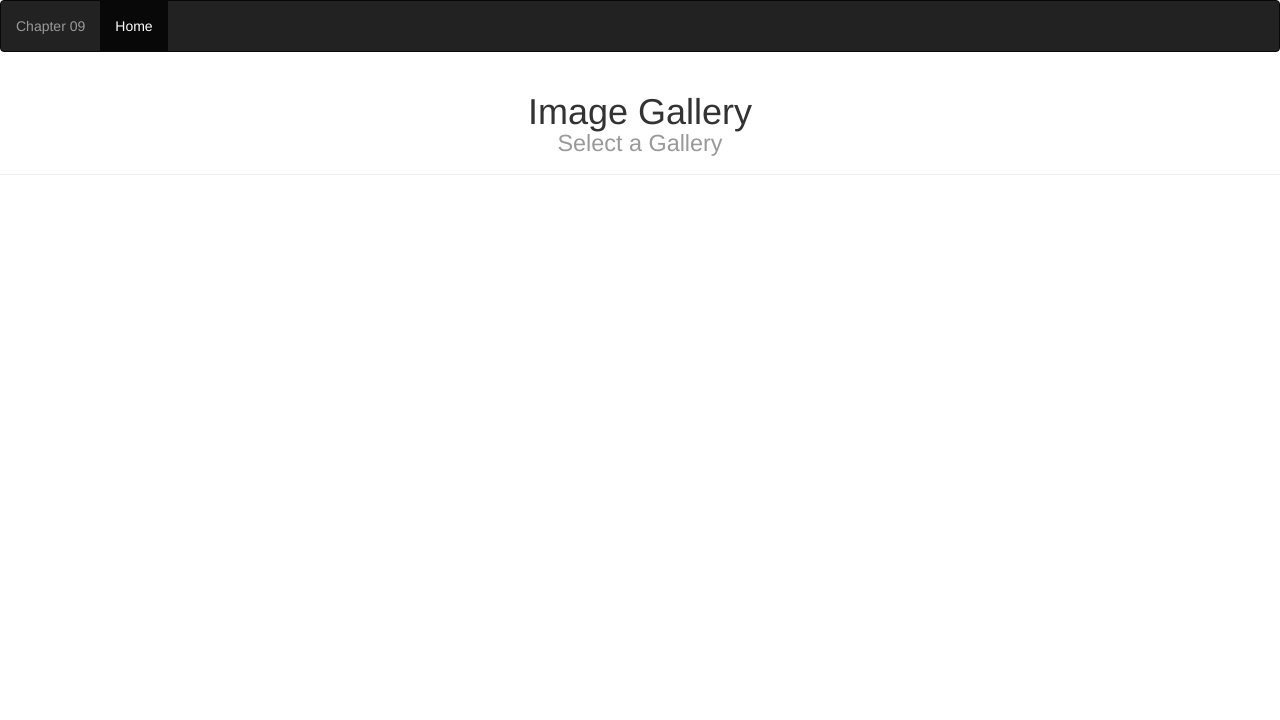
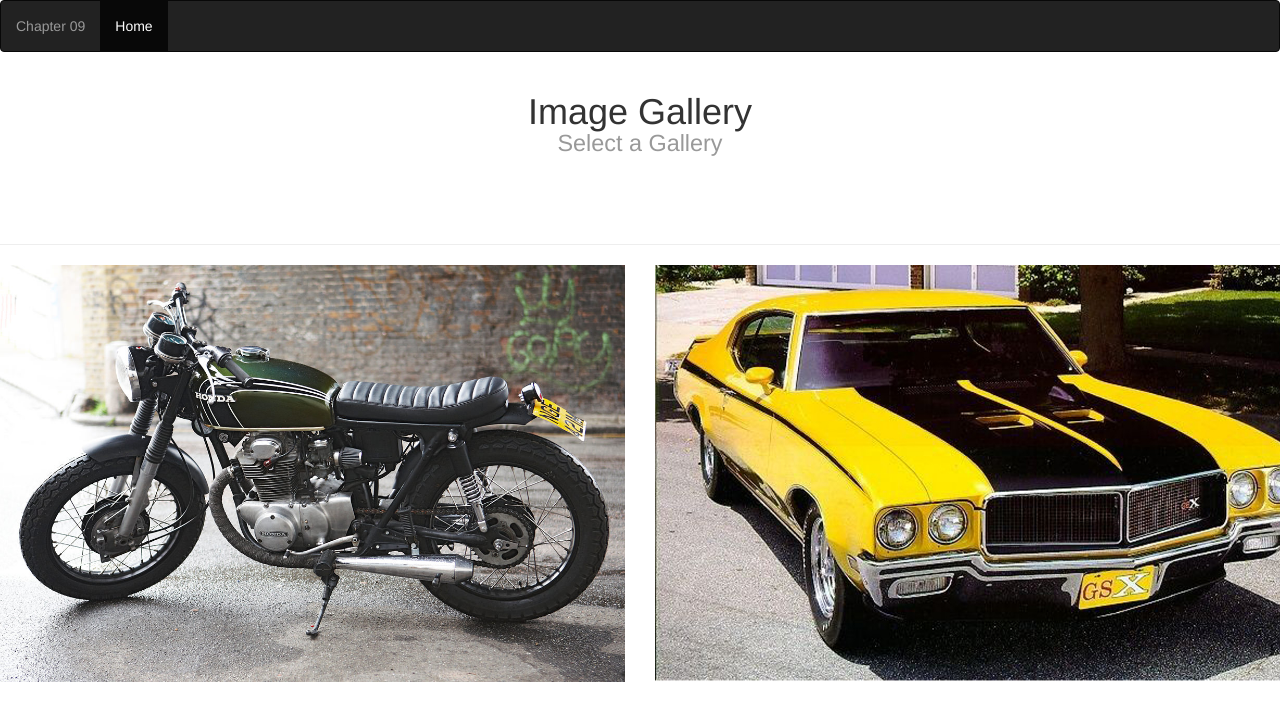
Before and after one commit to MuhammadWarid/CarandBike, a plain HTML site: page index.html in a window 1280 px wide. Drawn offline with Linux system fonts and the light colour scheme.

Commit message:
Adding images to the html

```diff
--- a/index.html
+++ b/index.html
@@ -25,10 +25,17 @@
 
     </nav>
       <div class="page-header centered text-center">
-        <h1> Image Gallery<br><small>Select a Gallery</small></h1>
+        <h1> Image Gallery<br><small>Select a Gallery <br><br><br><br></small></h1>
       </div>
 
-
+       <div class="row">
+         <div class="col-md-6">
+                   <img src="img/bike.jpg" alt="bike" style="width:100%">
+          </div>
+          <div class="col-md-6">
+                   <img src="img/car.jpg" alt="car" style="width:100%">
+          </div>
+       </div>
     </body>
 
 </html>
```
